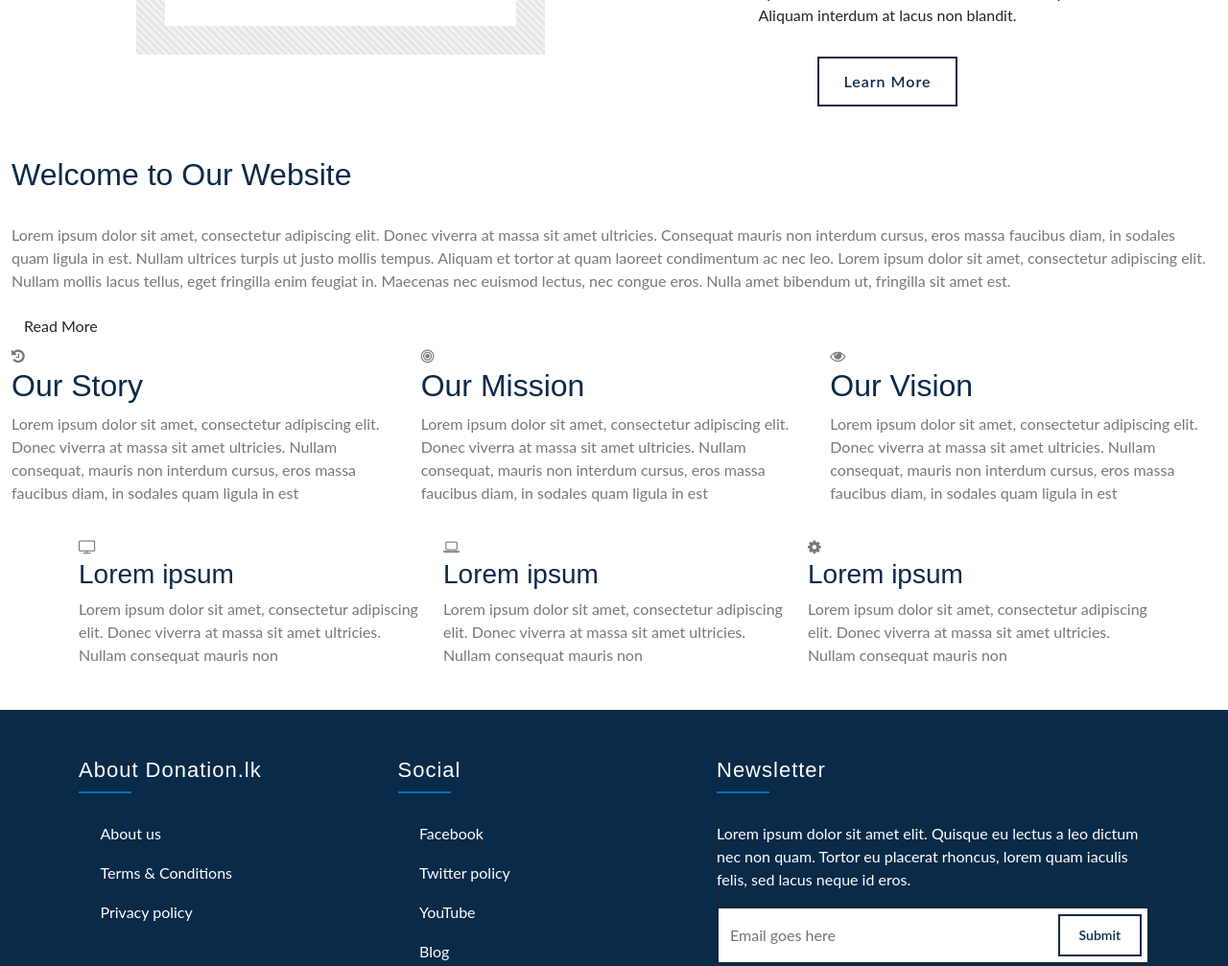
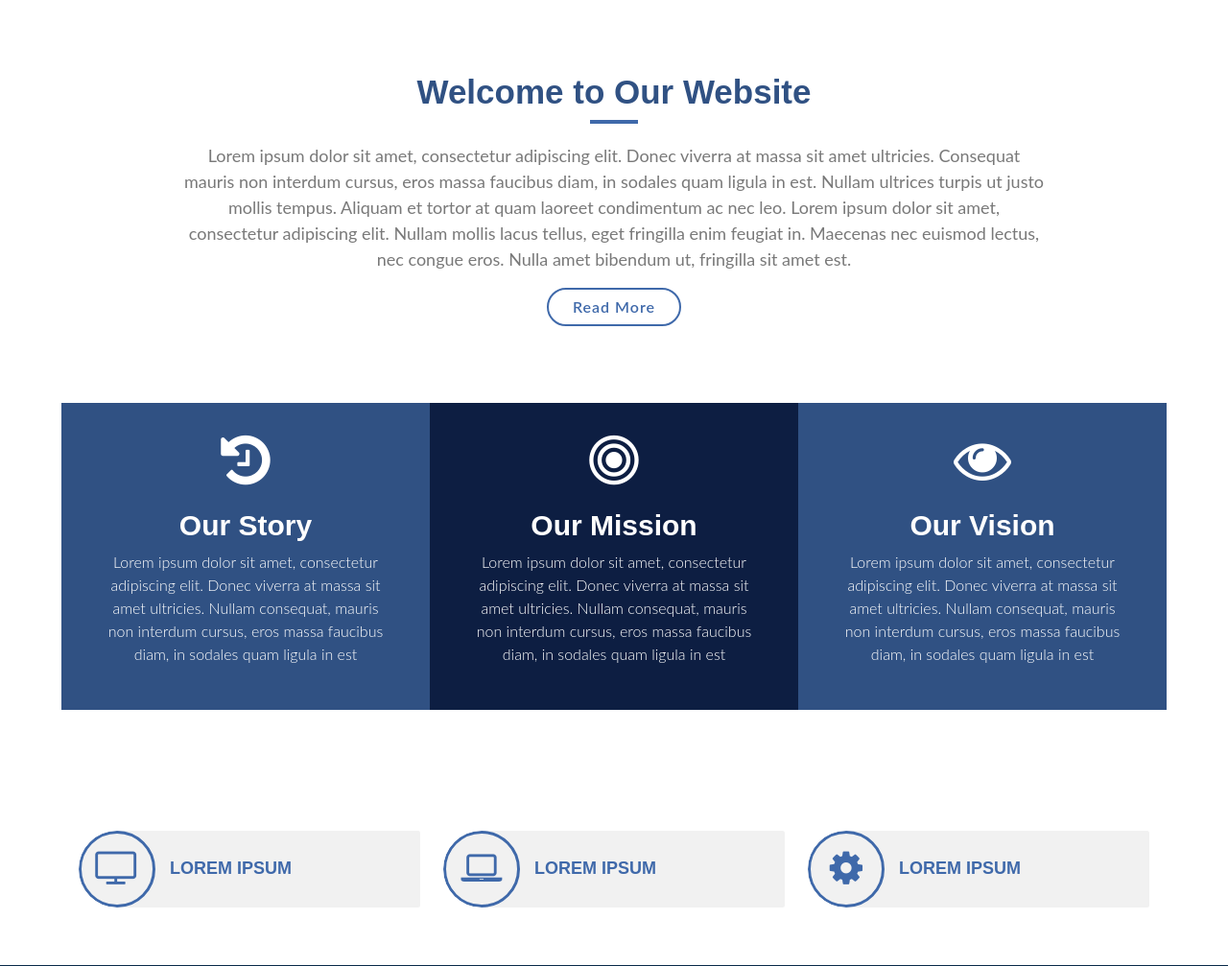
Before and after one commit to naveendperera/WAD-Assignment, a PHP site: page /web.html in a window 1280 px wide. Shown: the part 2024-3031 px from the top of the page at 96% size. Run offline with PHP 8.4, Linux system fonts and the light colour scheme; some libraries are stand-ins or nearby versions.

Commit message:
Home Page UP 04
Home Page UP 04 2021-06-17 CSS file

```diff
--- a/Style.css
+++ b/Style.css
@@ -13,12 +13,12 @@
 h4,
 h5,
 h6 {
-    color: #092a49;
+    color: #202C45;
     font-family: 'Oswald', sans-serif;
 }
 
 a {
-    color: #000;
+    color: #202C45;
     transition: .3s;
     text-decoration: none;
 }
@@ -38,7 +38,7 @@
 }
 
 .container-fluid {
-    max-width: 1366px;
+    max-width: 90%;
 }
 
 .back-to-top {
@@ -527,26 +573,42 @@
     font-size: 16px;
     font-weight: 600;
     letter-spacing: 1px;
-    color: #092a49;
-    border: 2px solid #092a49;
-    border-radius: 0;
+    color: #3F69AA;
+    border: 2px solid #3F69AA;
+    border-radius: 50px;
     background: none;
     transition: .3s;
 }
 
 .about .about-text a.btn:hover {
-    color: #0796fe;
-    background: #092a49;
+    color: #ffffff;
+    background: #3F69AA;
 }
 #Donate-now #Donate-now1 {
+    padding: 10px 30px 12px 30px;
+    text-align: center;
+    font-size: 25px;
+    font-weight: 600;
     width: 300px;
     height: 60px;
-    background-color: #ffd105;
-    color: ;
-    padding-top: 10px;
-    font-size: 25px;
-    font-weight: 750;
-    }
+    padding-top: 12px;
+    color: #ffffff;
+    background: #E81C2E;
+    border: none;
+    border-radius: 60px;
+    box-shadow: inset 0 0 0 0 #202C45;
+    transition: ease-out 0.5s;
+    -webkit-transition: ease-out 0.5s;
+    -moz-transition: ease-out 0.5s;
+    z-index: 9999;
+}
+
+#Donate-now #Donate-now1:hover {
+    color: #E81C2E;
+    background: #202C45;
+    box-shadow: inset 200px 0 0 0 #202C45;
+    z-index: 9999;
+}
 
 @media (max-width: 767.98px) {
     .about .about-img {
@@ -623,19 +680,177 @@
     border-color: #1d2434;
 }
 
+/***************************************** About Us CSS 2222*****************************************/
 
+#about {
+    position: relative;
+    padding: 0px 0 0 0;
+    margin-bottom: -30px;
+}
 
+#about .row {
+    margin-bottom: 80px;
+}
+#about .welcome {
+    max-width: 900px;
+    text-align: center;
+}
 
+#about .welcome h2 {
+    color: #3F69AA;
+    font-size: 35px;
+    font-weight: 700;
+    padding-bottom: 0px;
+}
 
+#about .container-fluid .section-header h2 {
+    position: relative;
+    color: #305183;
+    font-size: 35px;
+    font-weight: 700;
+    padding-top: 0px;
+    text-align: center;
 
+}
 
+#about .container-fluid .section-header h2:after {
+    position: absolute;
+    content: "";
+    width: 50px;
+    height: 4px;
+    top: 50px;
+    left: calc(050% - 025px);
+    background: #3F69AA;
+}
 
-/*******************************/
-/********* Footer CSS **********/
-/*******************************/
+#about .welcome p {
+    font-size: 18px;
+    font-weight: 400;
+}
+
+#about .welcome a {
+    padding: 6px 25px;
+    font-weight: 600;
+    color: #3F69AA;
+    letter-spacing: 1px;
+    background: #ffffff;
+    border: 2px solid #3F69AA;
+    border-radius: 50px;
+}
+
+#about .welcome a:hover {
+    color: #ffffff;
+    background: #3F69AA;
+}
+
+#about .about-col {
+    height: inherit;
+    background: #305183;
+}
+
+#about .about-col:nth-child(2) {
+    background: #0d1e42;
+}
+
+#about .about-content {
+    position: relative;
+    width: 100%;
+    padding: 30px;
+    text-align: center;
+}
+
+#about .about-content i {
+    color: #ffffff;
+    font-size: 60px;
+    margin-bottom: 20px;
+}
+
+#about .about-content h2 {
+    color: #ffffff;
+    font-size: 30px;
+    font-weight: 600;
+}
+
+#about .about-content p {
+    color: #ffffff;
+    font-size: 16px;
+    font-weight: 300;
+}
+
+/***************************************** Service CSS 222******************************************/
+
+#services {
+    padding: 60px 0 30px 0;
+    background: #ffffff;
+}
+
+#services .service-col {
+    position: relative;
+    width: 100%;
+    height: 80px;
+    overflow: hidden;
+    margin-bottom: 0px;
+    background: #f1f1f1;
+    border-radius: 80px 5px 5px 80px;
+}
+
+#services .service-detail {
+    position: absolute;
+    width: 100%;
+    height: 100%;
+    top: 0;
+    left: -100%;
+    background: rgba(63, 105, 170, .92);
+    padding: 5px 5px 5px 30px;
+    color: #ffffff;
+    font-size: 14px;
+    font-weight: 300;
+    line-height: 23px;
+}
+
+#services .service-col:hover .service-detail {
+    transition: .5s;
+    left: 0;
+}
+
+#services .service-icon {
+    position: relative;
+    display: inline-block;
+    width: 80px;
+    height: 80px;
+    float: left;
+    margin-right: 15px;
+    text-align: center;
+    padding: 16px 0;
+    border: 3px solid #3F69AA;
+    border-radius: 80px;
+}
+
+#services .service-icon i {
+    font-size: 40px;
+    color: #3F69AA;
+}
+
+#services .service-col h3 {
+    color: #3F69AA;
+    font-size: 18px;
+    font-weight: 600;
+    line-height: 24px;
+    letter-spacing: 0;
+    text-transform: uppercase;
+    margin: 0;
+    padding: 27px 0;
+}
+
+#services .service-col p {
+    margin-bottom: 0;
+}
+
+/**************************************** Footer CSS *****************************************/
+
 .footer {
     position: relative;
-    margin-top: 45px;
+    margin-top: 30px;
     padding-top: 50px;
     background: #092a49;
 }
@@ -751,7 +966,7 @@
 .footer .footer-newsletter input {
     height: 60px;
     border: 2px solid #1d2434;
-    border-radius: 0;
+    border-radius: 50px;
 }
 
 .footer .footer-newsletter .btn {
@@ -762,16 +977,16 @@
     padding: 8px 20px;
     font-size: 14px;
     font-weight: 600;
-    color: #092a49;
-    background: none;
-    border-radius: 0;
-    border: 2px solid #092a49;
+    color: #3F69AA;
+    background color: #fff;
+    border-radius: 50px;
+    border: 2px solid #3F69AA;
     transition: .3s;
 }
 
 .footer .footer-newsletter .btn:hover {
-    color: #0796fe;
-    background: #092a49;
+    color: #ffffff;
+    background: #3F69AA;
 }
 
 .footer .copyright {
```
Also changed, not shown: other parts of Style.css (+87 -48 lines).
